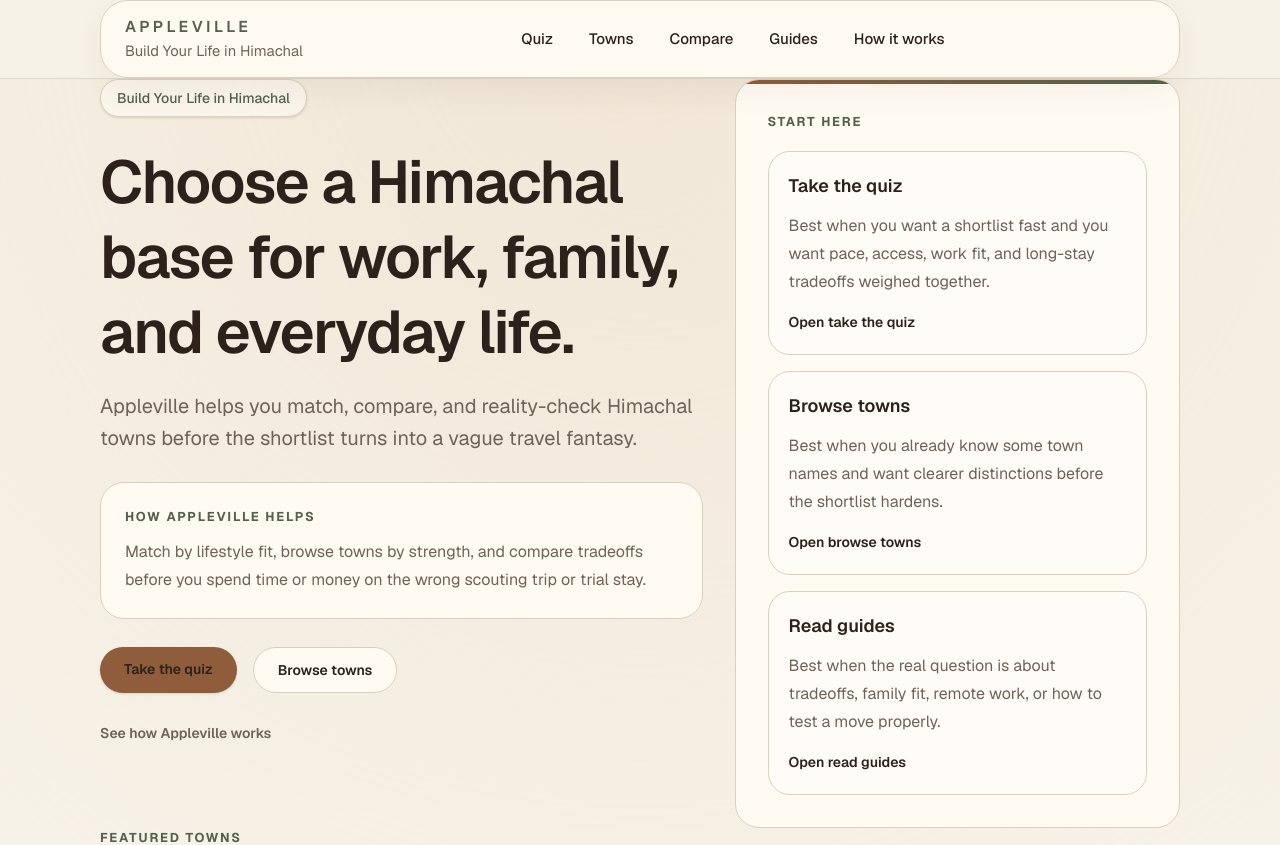
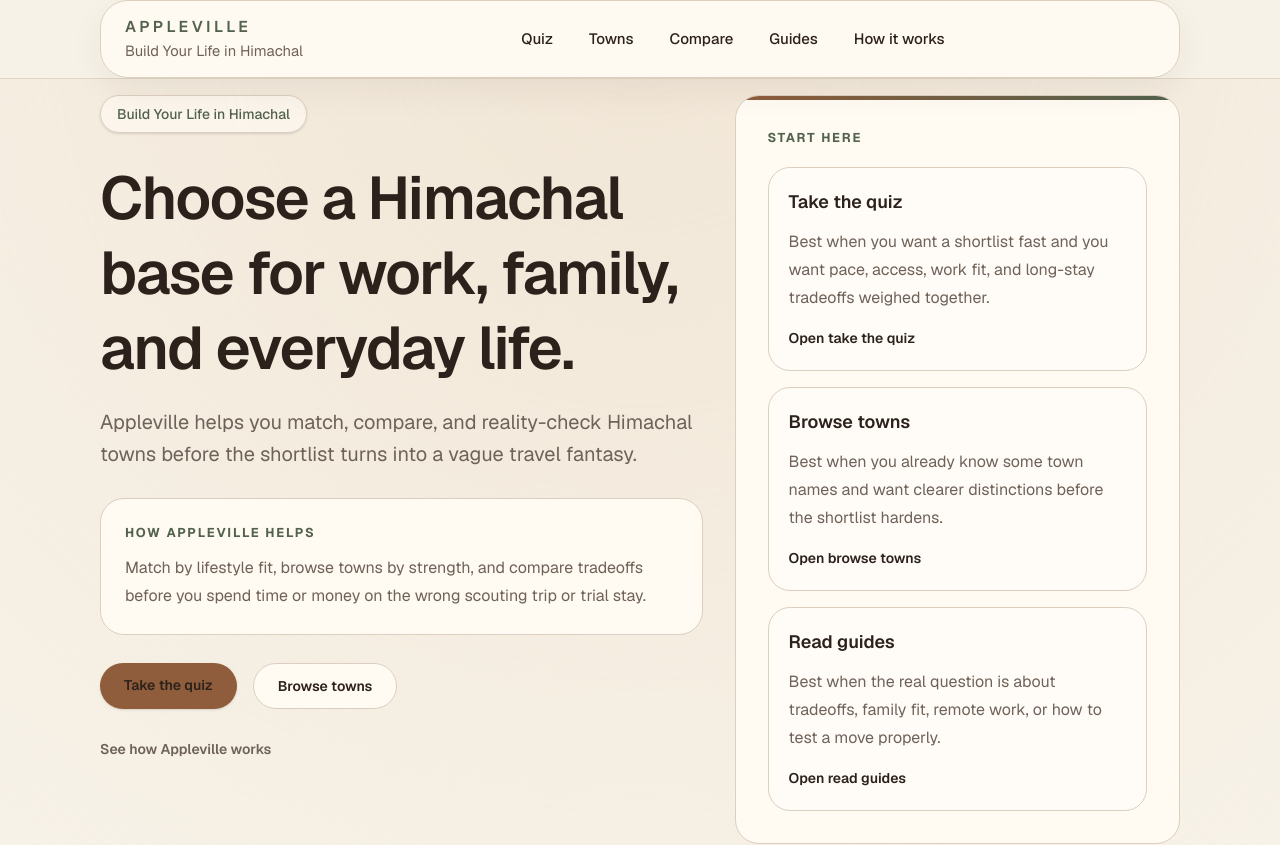
Before and after one commit to andy0056/appleville, a Next.js app: page / in a window 1280 px wide. Shown: the top 845 px of the page. Built offline with nearby package versions, Linux system fonts and the light colour scheme.

Commit message:
refactor: add breathing room below header

```diff
--- a/src/app/layout.tsx
+++ b/src/app/layout.tsx
@@ -45,7 +45,9 @@ export default function RootLayout({
       <body className={`${geistSans.variable} ${geistMono.variable} antialiased`}>
         <div className="page-shell">
           <SiteHeader />
-          <div className="min-h-[calc(100vh-92px)] md:min-h-[calc(100vh-104px)]">{children}</div>
+          <div className="min-h-[calc(100vh-92px)] pt-3 md:min-h-[calc(100vh-104px)] md:pt-4">
+            {children}
+          </div>
           <SiteFooter />
         </div>
       </body>
```
